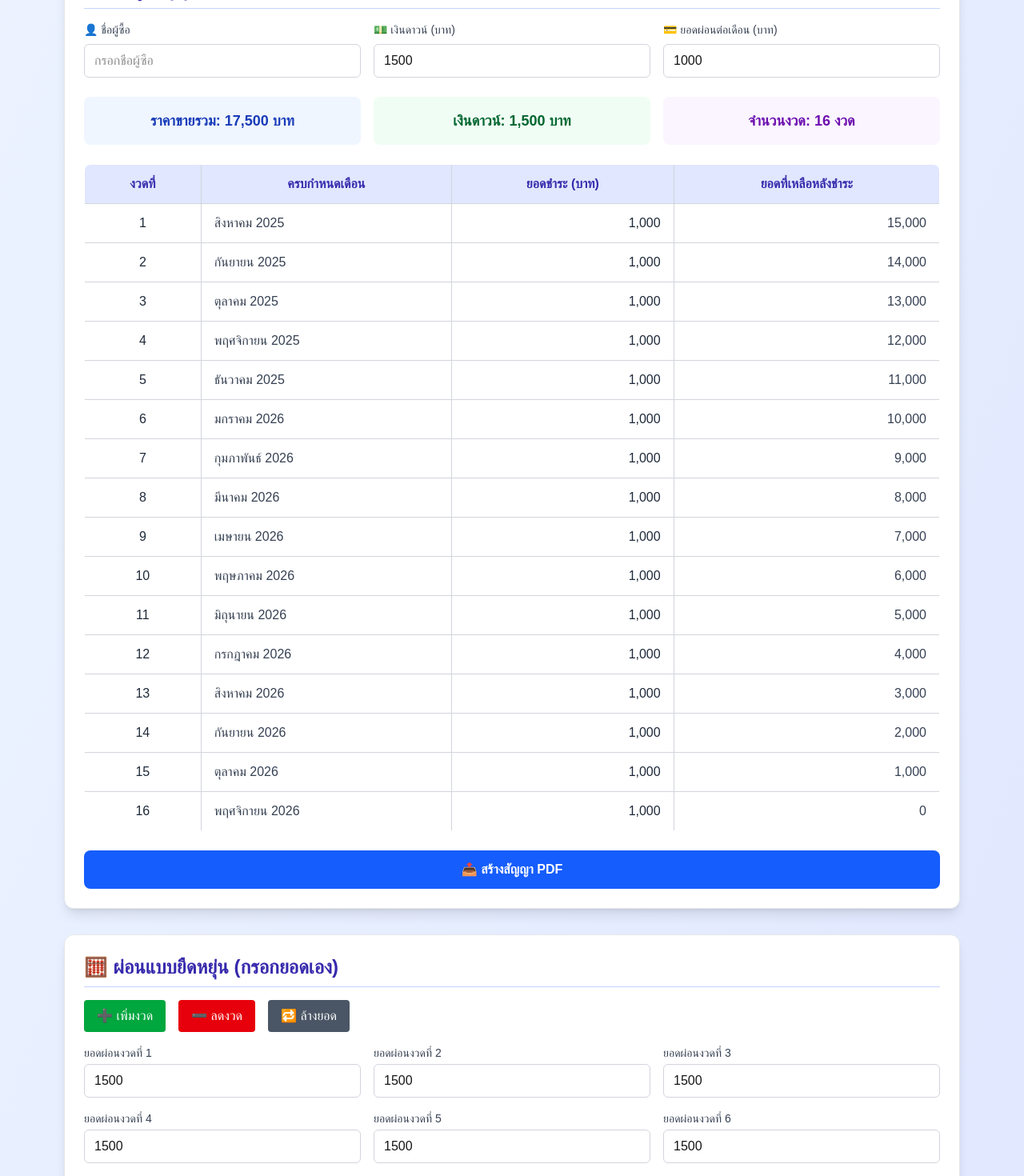
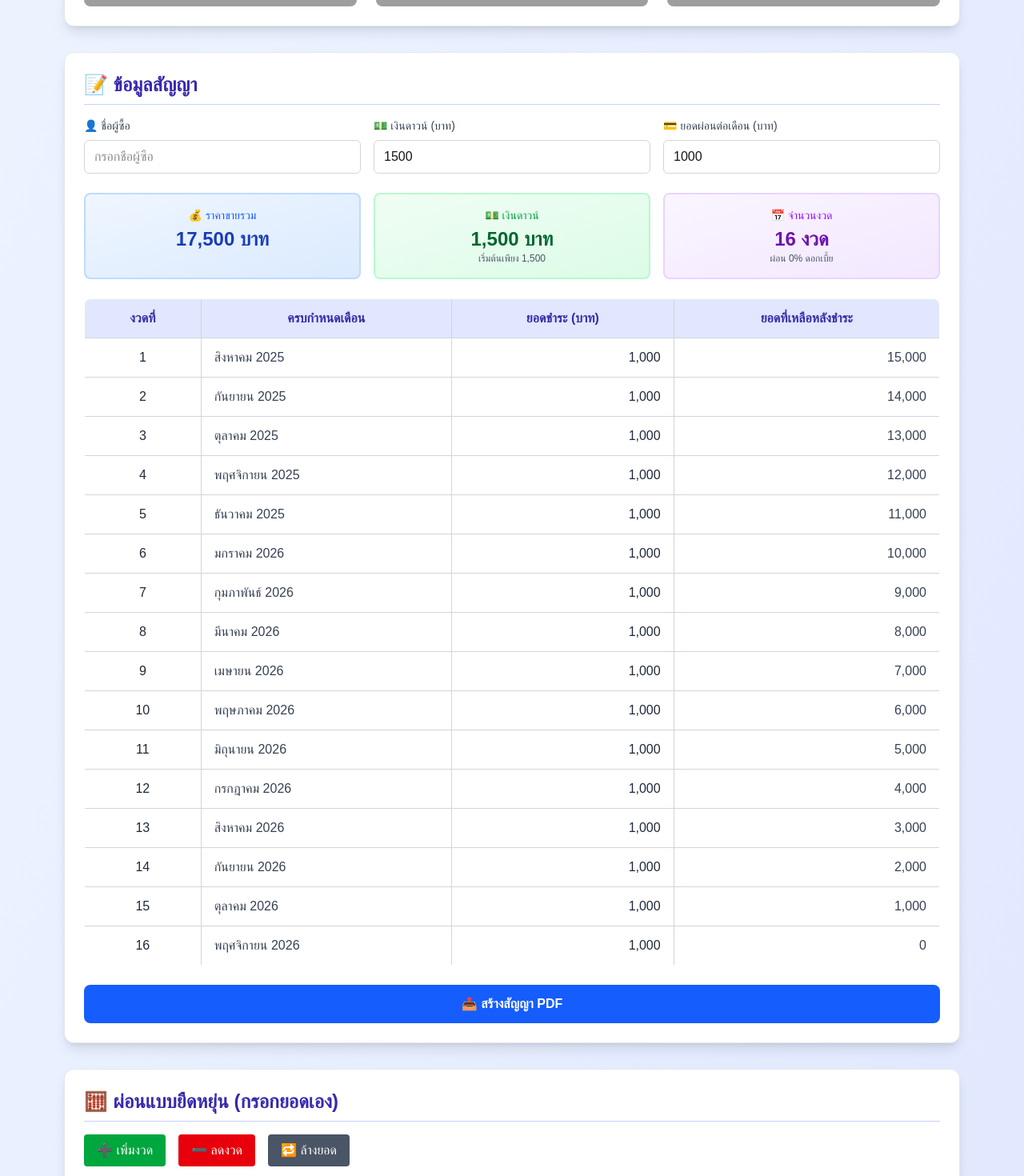
Before and after one commit to FAMAS73/G15, a Next.js app: page / in a window 1280 px wide. Shown: the part 1300-2770 px from the top of the page at 80% size. Built offline with nearby package versions, Linux system fonts and the light colour scheme; grey boxes are pictures that could not be loaded.

Commit message:
Create sales-oriented theme - fix white text issue, add promotional elements

```diff
--- a/src/app/page.tsx
+++ b/src/app/page.tsx
@@ -172,9 +172,17 @@ export default function LaptopContract() {
   return (
     <div className="min-h-screen bg-gradient-to-br from-blue-50 to-indigo-100 py-8">
       <div className="max-w-6xl mx-auto px-4">
-        <h1 className="text-4xl font-bold text-center mb-8 text-indigo-900 drop-shadow-sm">
-          📄 สัญญาผ่อน Asus ROG Zephyrus G15
-        </h1>
+        <div className="text-center mb-8">
+          <h1 className="text-5xl font-bold mb-4 text-indigo-900 drop-shadow-sm">
+            🎮 Asus ROG Zephyrus G15
+          </h1>
+          <div className="bg-gradient-to-r from-red-500 to-orange-500 text-white px-6 py-3 rounded-full inline-block font-bold text-xl shadow-lg">
+            🔥 Gaming Laptop สุดคุ้ม ผ่อน 0% ดอกเบี้ย!
+          </div>
+          <p className="text-lg text-gray-700 mt-4 font-medium">
+            💻 เครื่องเกมมิ่งระดับโปร RTX 2070 Max-Q | 240Hz Display | แบตใหม่
+          </p>
+        </div>
 
         {/* Laptop Specifications */}
         <div className="bg-white rounded-xl shadow-lg border border-gray-200 p-6 mb-8">
@@ -266,21 +274,37 @@ export default function LaptopContract() {
             </div>
           </div>
 
+          {/* Special Pricing Alert */}
+          {downPayment >= 4000 && (
+            <div className="bg-gradient-to-r from-green-500 to-emerald-500 text-white p-4 rounded-lg mb-6 text-center">
+              <div className="text-xl font-bold">🎉 ส่วนลดพิเศษ! ดาวน์ 4,000+ ลดเหลือ 16,000 บาท</div>
+              <div className="text-sm mt-1">ประหยัดไป 1,500 บาท!</div>
+            </div>
+          )}
+
           <div className="grid grid-cols-1 md:grid-cols-3 gap-4 mb-6 text-center">
-            <div className="bg-blue-50 p-4 rounded-lg">
-              <div className="text-lg font-semibold text-blue-800">
-                ราคาขายรวม: {totalPrice.toLocaleString()} บาท
+            <div className="bg-gradient-to-br from-blue-50 to-blue-100 p-4 rounded-lg border-2 border-blue-200">
+              <div className="text-sm text-blue-600 font-medium mb-1">💰 ราคาขายรวม</div>
+              <div className="text-2xl font-bold text-blue-800">
+                {totalPrice.toLocaleString()} บาท
               </div>
+              {downPayment >= 4000 && (
+                <div className="text-xs text-green-600 font-medium">ราคาพิเศษ!</div>
+              )}
             </div>
-            <div className="bg-green-50 p-4 rounded-lg">
-              <div className="text-lg font-semibold text-green-800">
-                เงินดาวน์: {downPayment.toLocaleString()} บาท
+            <div className="bg-gradient-to-br from-green-50 to-green-100 p-4 rounded-lg border-2 border-green-200">
+              <div className="text-sm text-green-600 font-medium mb-1">💵 เงินดาวน์</div>
+              <div className="text-2xl font-bold text-green-800">
+                {downPayment.toLocaleString()} บาท
               </div>
+              <div className="text-xs text-gray-600">เริ่มต้นเพียง 1,500</div>
             </div>
-            <div className="bg-purple-50 p-4 rounded-lg">
-              <div className="text-lg font-semibold text-purple-800">
-                จำนวนงวด: {installments.length} งวด
+            <div className="bg-gradient-to-br from-purple-50 to-purple-100 p-4 rounded-lg border-2 border-purple-200">
+              <div className="text-sm text-purple-600 font-medium mb-1">📅 จำนวนงวด</div>
+              <div className="text-2xl font-bold text-purple-800">
+                {installments.length} งวด
               </div>
+              <div className="text-xs text-gray-600">ผ่อน 0% ดอกเบี้ย</div>
             </div>
           </div>
 
@@ -344,9 +368,9 @@ export default function LaptopContract() {
 
           <div className="grid grid-cols-1 md:grid-cols-2 lg:grid-cols-3 gap-4 mb-6">
             {flexPayments.map((payment, index) => (
-              <div key={index}>
-                <label className="block text-sm font-medium text-gray-700 mb-1">
-                  ยอดผ่อนงวดที่ {index + 1}
+              <div key={index} className="bg-gradient-to-r from-indigo-50 to-blue-50 p-4 rounded-lg border border-indigo-200">
+                <label className="block text-sm font-semibold text-indigo-800 mb-2">
+                  💰 ยอดผ่อนงวดที่ {index + 1}
                 </label>
                 <input
                   type="number"
@@ -354,7 +378,7 @@ export default function LaptopContract() {
                   onChange={(e) => updateFlexPayment(index, Number(e.target.value))}
                   min="500"
                   step="100"
-                  className="w-full px-3 py-2 border border-gray-300 rounded-md focus:outline-none focus:ring-2 focus:ring-blue-500"
+                  className="w-full px-4 py-3 border-2 border-indigo-300 rounded-lg focus:outline-none focus:ring-2 focus:ring-indigo-500 focus:border-indigo-500 text-gray-800 font-medium"
                 />
               </div>
             ))}
```
